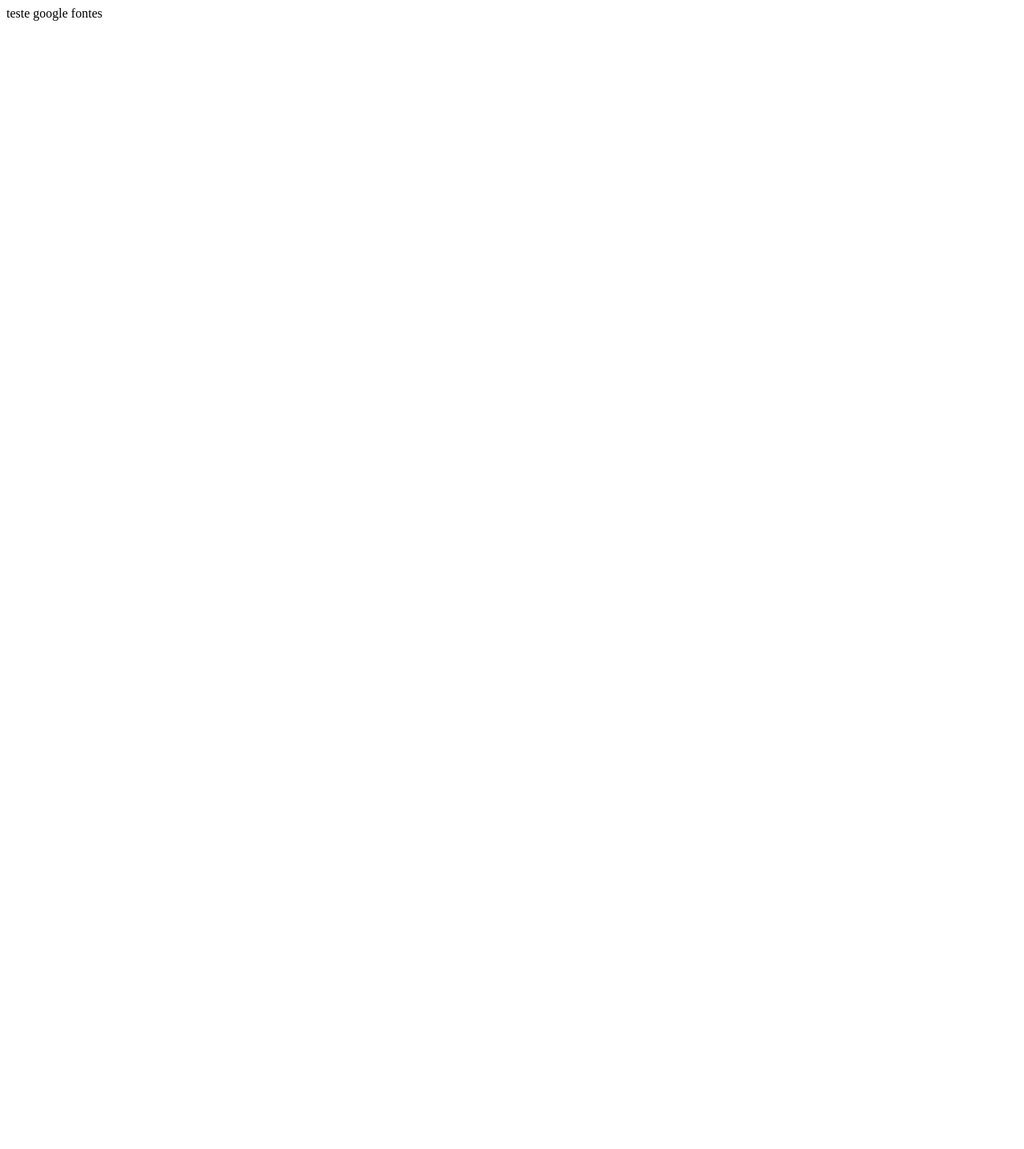
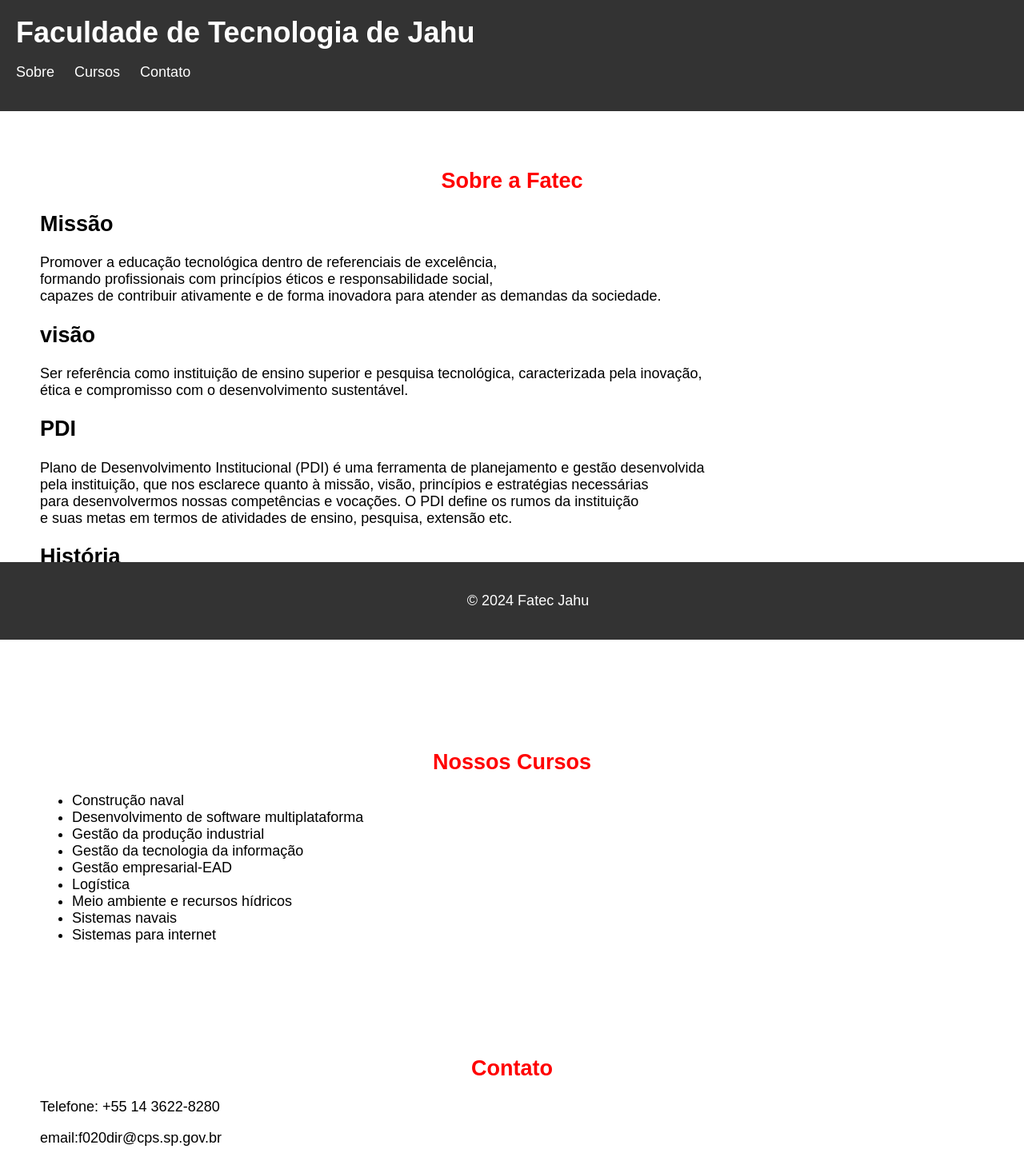
Before and after one commit to leandrobonati/leandrobonati.github.io, a plain HTML site: page sobrefatec.html in a window 1280 px wide. Shown: the top 1437 px of the page at 80% size. Before the commit the page ends 800 px from the top, so only its background shows below. Drawn offline with Linux system fonts and the light colour scheme.

Commit message:
Add files via upload

```diff
--- /dev/null
+++ b/css/sobre.css
@@ -0,0 +1,50 @@
+body {
+    font-family: Arial, sans-serif;
+    margin: 0;
+    padding: 0;
+    font-size: 18px;
+}
+
+header {
+    background-color: #333;
+    color: #fff;
+    padding: 20px;
+}
+
+header h1 {
+    margin: 0;
+}
+
+nav ul {
+    list-style-type: none;
+    padding: 0;
+}
+
+nav ul li {
+    display: inline;
+    margin-right: 20px;
+}
+
+nav ul li a {
+    text-decoration: none;
+    color: #fff;
+}
+
+section {
+    padding: 50px;
+}
+
+footer {
+    background-color: #333;
+    color: #fff;
+    text-align: center;
+    padding: 20px;
+    position: fixed;
+    bottom: 0;
+    width: 100%;
+}
+
+h2{
+    color: red;
+    text-align: center;
+}
--- a/css/style.css
+++ b/css/style.css
@@ -43,7 +43,7 @@
     min-width: 200px;
     border-radius: 100%;
     position: absolute;
-    left: 10px;
+    left: 30px;
     top: 80px;
     display: flex;
     z-index: 1;
@@ -53,7 +53,7 @@
     border-radius: 50%;
     height: 210px;
     width: 210px;
-    left: 5px;
+    left: 25px;
     top: 75px;
     position: absolute;
     z-index: 0;
--- a/sobrefatec.html
+++ b/sobrefatec.html
@@ -1,10 +1,67 @@
 <!DOCTYPE html>
 <html lang="pt-br">
 <head>
-
+    <meta charset="UTF-8">
+    <meta name="viewport" content="width=device-width, initial-scale=1.0">
+    <link rel="icon" type="image/x-icon" href="img/fatec_ra_bauru_jahu_cor.png">
+    <title>Fatec</title>
+    <link rel="stylesheet" href="css/sobre.css">
 </head>
 <body>
-  teste
-  google fontes
+    <header>
+        <h1>Faculdade de Tecnologia de Jahu</h1>
+        <nav>
+            <ul>
+                <li><a href="#sobre">Sobre</a></li>
+                <li><a href="#cursos">Cursos</a></li>
+                <li><a href="#contato">Contato</a></li>
+            </ul>
+        </nav>
+    </header>
+
+    <section id="sobre">
+        <h2>Sobre a Fatec</h2>
+      <h1> Missão</h1>
+          <p> Promover a educação tecnológica dentro de referenciais de excelência,<br> formando profissionais com princípios éticos e responsabilidade social, <br>capazes de contribuir ativamente e de forma inovadora para atender as demandas da sociedade.
+        </p>
+        <h1> visão</h1>
+       <p> Ser referência como instituição de ensino superior e pesquisa tecnológica, caracterizada pela inovação,<br> ética e compromisso com o desenvolvimento sustentável.</p>
+       <h1>PDI</h1>
+       <p>Plano de Desenvolvimento Institucional (PDI) é uma ferramenta de planejamento e gestão desenvolvida <br>
+        pela instituição, que nos esclarece quanto à missão, visão, princípios e estratégias necessárias<br> para desenvolvermos nossas competências e vocações.
+
+        O PDI define os rumos da instituição<br> e suas metas em termos de atividades de ensino, pesquisa, extensão etc.</p>
+        <h1>História</h1>
+        <p>A história da FATEC-SP teve início no dia 15 de janeiro de 1968, quando o então Governador do Estado<br> de São Paulo, Dr. Roberto Costa de Abreu Sodré, constituiu um grupo de trabalho "que estudaria<br> a viabilidade de implantação gradativa de uma rede de cursos superiores de tecnologia com duração de dois a três anos".</p>
+    </section>
+
+    <section id="cursos">
+        <h2>Nossos Cursos</h2>
+        <ul>
+            <li> Construção naval</li>
+            <li>Desenvolvimento de software multiplataforma</li>
+            <li>Gestão da produção industrial</li>
+            <li>Gestão da tecnologia da informação</li>
+            <li>Gestão empresarial-EAD</li>
+            <li>Logística</li>
+            <li>Meio ambiente e recursos hídricos</li>
+            <li>Sistemas navais</li>
+            <li>Sistemas para internet</li>
+        </ul>
+    </section>
+
+    <section id="contato">
+
+        <h2>Contato</h2>
+
+        <p>Telefone: +55 14 3622-8280</p>
+        <p>email:f020dir@cps.sp.gov.br</p>
+        <iframe src="https://www.google.com/maps/embed?pb=!1m14!1m8!1m3!1d29528.30496750996!2d-48.548198!3d-22.314398!3m2!1i1024!2i768!4f13.1!3m3!1m2!1s0x94c7583ac8032c15%3A0xd3db07d9284a5cb2!2sFaculdade%20de%20Tecnologia%20de%20Jahu!5e0!3m2!1spt-PT!2sus!4v1718278617094!5m2!1spt-PT!2sus" width="300" height="250" style="border:0;" allowfullscreen="" loading="lazy" referrerpolicy="no-referrer-when-downgrade"></iframe>
+        <p> .</p>
+    </section>
+
+    <footer>
+        <p>&copy; 2024 Fatec Jahu</p>
+    </footer>
 </body>
 </html>
```
Also changed, not shown: index.html (+8 -3 lines), img/code-tech-dev-icon-512x448-gc8hejmy.png (added), img/fatec_ra_bauru_jahu_cor.png (added), 1 other file.
